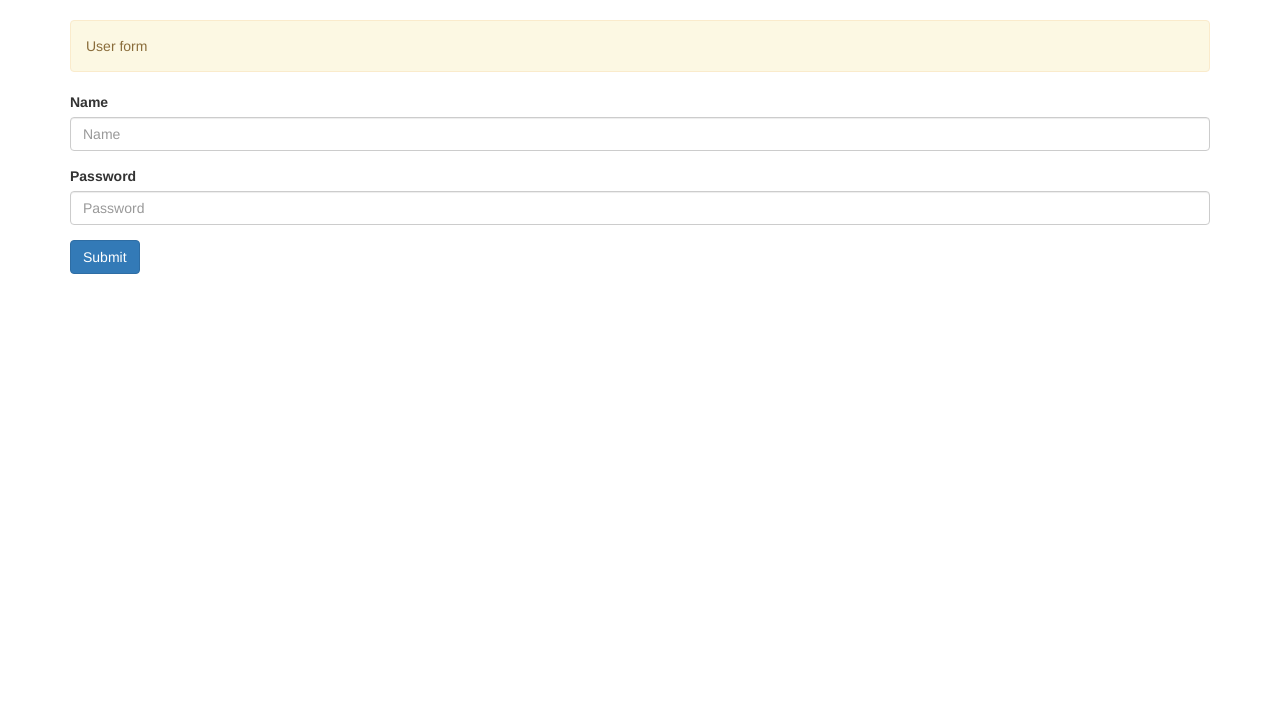
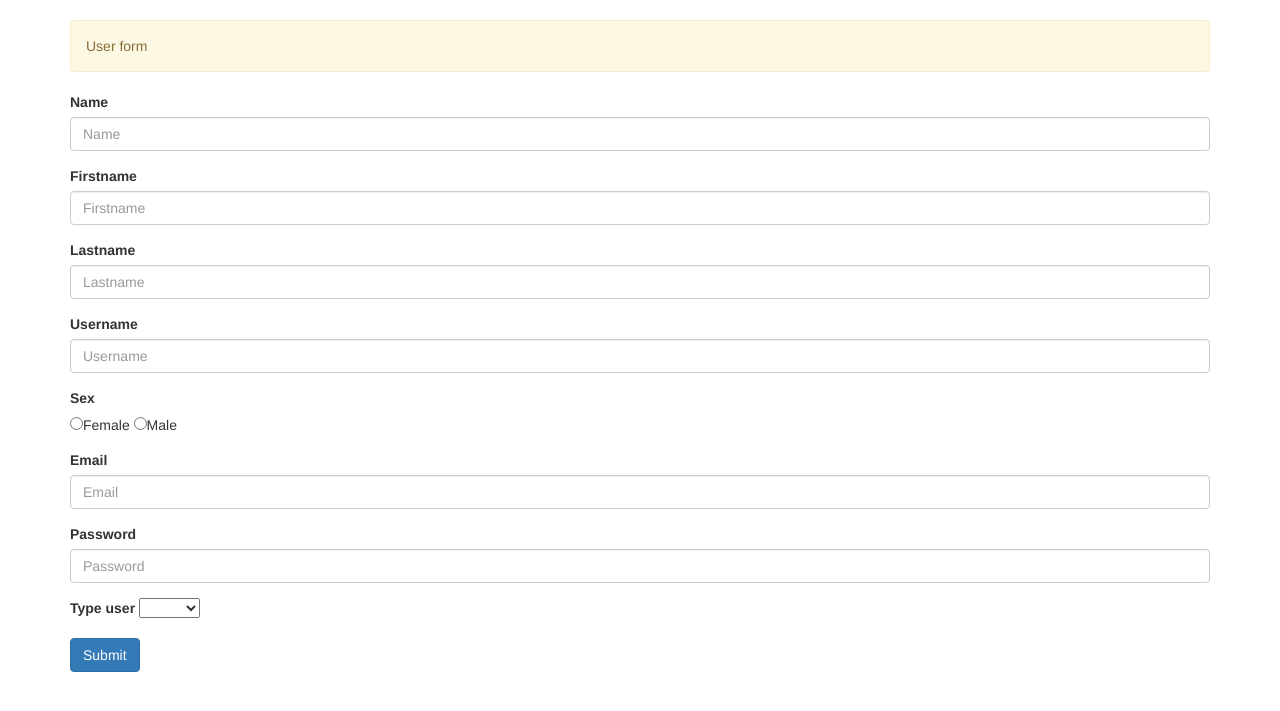
Before and after one commit to nguyenthu2667/b203a_group_e, a PHP site: page /form_user.php in a window 1280 px wide. Shown: the part 72-783 px from the top of the page. Run offline with PHP 8.4, Linux system fonts and the light colour scheme.

Commit message:
this is file form_user

```diff
--- a/form_user.php
+++ b/form_user.php
@@ -6,10 +6,15 @@ $userModel = new UserModel();
 
 $user = NULL; //Add new user
 $_id = NULL;
+$gender = "";
+$type = "";
 
 if (!empty($_GET['id'])) {
     $_id = $_GET['id'];
-    $user = $userModel->findUserById($_id);//Update existing user
+    $user = $userModel->findUserById($_id); //Update existing user
+    // var_dump($user);die();
+    $gender = $user[0]['sex'];
+    $type = $user[0]['type'];
 }
 
 
@@ -26,12 +31,14 @@ if (!empty($_POST['submit'])) {
 ?>
 <!DOCTYPE html>
 <html>
+
 <head>
     <title>User form</title>
     <?php include 'views/meta.php' ?>
 </head>
+
 <body>
-    <?php include 'views/header.php'?>
+    <?php include 'views/header.php' ?>
     <div class="container">
 
         <?php if ($user || !isset($_id)) { ?>
@@ -45,8 +52,41 @@ if (!empty($_POST['submit'])) {
                     <input class="form-control" name="name" placeholder="Name" value='<?php if (!empty($user[0]['name'])) echo $user[0]['name'] ?>'>
                 </div>
                 <div class="form-group">
+                    <label for="firstname">Firstname</label>
+                    <input class="form-control" name="firstname" placeholder="Firstname" value='<?php if (!empty($user[0]['firstname'])) echo $user[0]['firstname'] ?>'>
+                </div>
+                <div class="form-group">
+                    <label for="lastname">Lastname</label>
+                    <input class="form-control" name="lastname" placeholder="Lastname" value='<?php if (!empty($user[0]['lastname'])) echo $user[0]['lastname'] ?>'>
+                </div>
+                <div class="form-group">
+                    <label for="username">Username</label>
+                    <input class="form-control" name="username" placeholder="Username" value='<?php if (!empty($user[0]['username'])) echo $user[0]['username'] ?>'>
+                </div>
+                <div class="form-group">
+                    <label for="sex">Sex</label> <br>
+                    <input type="radio" name="sex" <?php if (isset($gender) && $gender == "female") echo "checked"; ?> value="female">Female
+                    <input type="radio" name="sex" <?php if (isset($gender) && $gender == "male") echo "checked"; ?> value="male">Male
+                </div>
+                <div class="form-group">
+                    <label for="email">Email</label>
+                    <input class="form-control" name="email" placeholder="Email" value='<?php if (!empty($user[0]['email'])) echo $user[0]['email'] ?>'>
+                </div>
+                <div class="form-group">
                     <label for="password">Password</label>
                     <input type="password" name="password" class="form-control" placeholder="Password">
+                </div>
+                <div class="form-group">
+                    <label for="type">Type user</label>
+                    <select id="type" name="type">
+                        <?php
+                        if (isset($type)){?>
+                            <option <?php  echo "selected"; ?> value="<?= $type  ?>"><?= $type  ?></option>
+                        <?php }
+                        ?>
+                        <option value="admin">admin</option>
+                        <option value="guest">guest</option>
+                    </select>
                 </div>
 
                 <button type="submit" name="submit" value="submit" class="btn btn-primary">Submit</button>
@@ -58,4 +98,5 @@ if (!empty($_POST['submit'])) {
         <?php } ?>
     </div>
 </body>
+
 </html>
```
Lines whose indentation alone changed are shown as unchanged.
